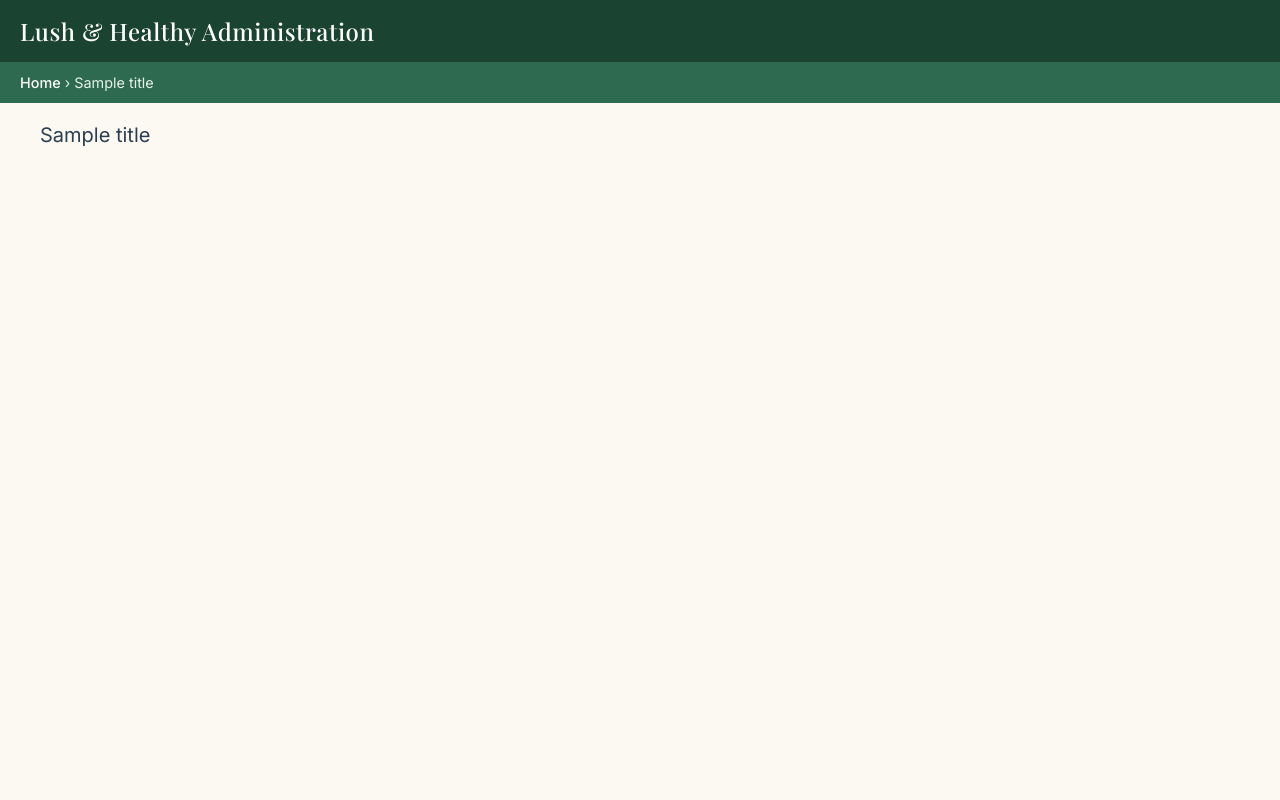
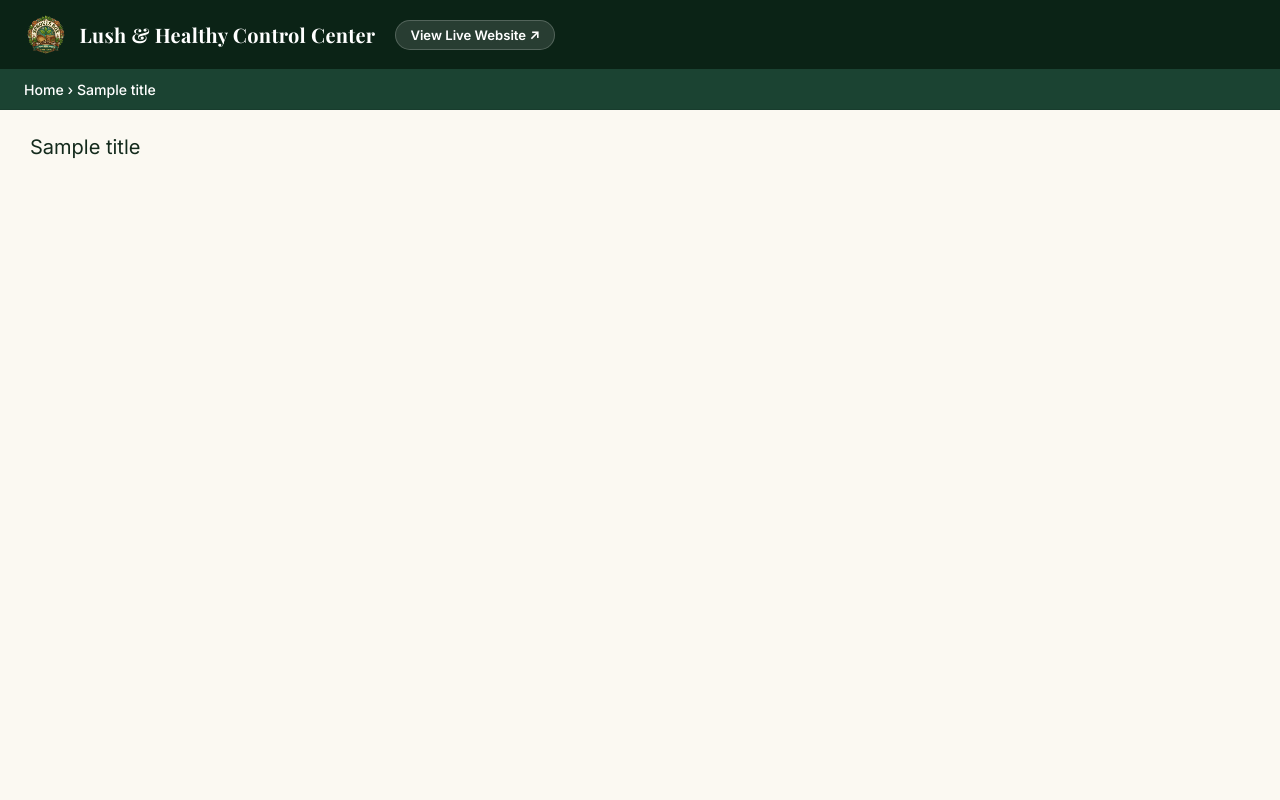
Before and after one commit to Gauthamkrishna121/sprouts_box, a Django app: template frontend/templates/admin/base_site.html in a window 1280 px wide. Run offline with Django 5.2, Linux system fonts and the light colour scheme; the template is opened without the code that fills it: most values are stand-ins (such as "Sample title", 1, 10 or a date in 2020).

Commit message:
feat(admin): redesign Django Admin panel with custom theme, image thumbnails, badges, and dashboard cards

```diff
--- a/frontend/static/css/admin_custom.css
+++ b/frontend/static/css/admin_custom.css
@@ -1,94 +1,239 @@
-/* Override default Django Admin CSS variables with our earthy green theme */
+/* Sprouts Box Custom Admin Theme */
 :root {
-    --primary: #1a4332;
+    --primary: #1b4332;
     --secondary: #2d6a4f;
-    --accent: #1b4332;
-    --primary-fg: #fff;
+    --dark: #0b2316;
+    --accent-light: #e8f3ec;
+    --border-color: #ece8df;
 
-    --body-fg: #2c3e50;
+    --body-fg: #132a1c;
     --body-bg: #fbf9f2;
     --body-quiet-color: #5a6c7d;
-    --body-loud-color: #1a4332;
+    --body-loud-color: #1b4332;
 
-    --header-color: #fff;
-    --header-branding-color: #fff;
-    --header-bg: #1a4332;
-    --header-link-color: #ffffff;
+    --header-bg: #0b2316;
+    --header-color: #ffffff;
+    --header-link-color: #e8f3ec;
 
-    --breadcrumbs-fg: #e6f2e8;
+    --breadcrumbs-bg: #1b4332;
+    --breadcrumbs-fg: #ffffff;
     --breadcrumbs-link-fg: #ffffff;
-    --breadcrumbs-bg: #2d6a4f;
 
-    --link-fg: #2d6a4f;
-    --link-hover-color: #1a4332;
-    --link-selected-fg: #1a4332;
+    --link-fg: #1b4332;
+    --link-hover-color: #2d6a4f;
+    --link-selected-fg: #1b4332;
 
-    --hairline-color: #e6f2e8;
-    --border-color: #d8f3dc;
+    --hairline-color: #ece8df;
+    --selected-bg: #e8f3ec;
+    --selected-row: #e8f3ec;
 
-    --error-fg: #e74c3c;
-    --message-success-bg: #d8f3dc;
-    --message-warning-bg: #ffffe0;
-    --message-error-bg: #ffbaba;
-
-    --darkened-bg: #f0f5f1;
-    --selected-bg: #e6f2e8;
-    --selected-row: #e6f2e8;
-
-    --button-fg: #fff;
-    --button-bg: #2d6a4f;
-    --button-hover-bg: #1a4332;
-    --default-button-bg: #1a4332;
-    --default-button-hover-bg: #143d2c;
-    --close-button-bg: #5a6c7d;
-    --close-button-hover-bg: #2c3e50;
-    --delete-button-bg: #ba2121;
-    --delete-button-hover-bg: #a41515;
-
-    --object-tools-fg: #fff;
-    --object-tools-bg: #2d6a4f;
-    --object-tools-hover-bg: #1a4332;
+    --button-fg: #ffffff;
+    --button-bg: #1b4332;
+    --button-hover-bg: #2d6a4f;
+    --default-button-bg: #1b4332;
+    --default-button-hover-bg: #2d6a4f;
 }
 
 body {
-    font-family: 'Inter', -apple-system, BlinkMacSystemFont, "Segoe UI", Roboto, Helvetica, Arial, sans-serif;
+    font-family: 'Inter', sans-serif;
+    background-color: var(--body-bg);
+    color: var(--body-fg);
 }
 
+/* Admin Header Branding */
 #header {
-    padding: 15px 20px;
-    box-shadow: 0 4px 10px rgba(0,0,0,0.1);
+    background: var(--header-bg);
+    padding: 12px 24px;
+    box-shadow: 0 4px 15px rgba(0, 0, 0, 0.15);
+    display: flex;
+    align-items: center;
+    justify-content: space-between;
 }
 
-#branding h1 {
-    font-family: 'Playfair Display', serif;
-    font-weight: 600;
-    letter-spacing: 0.5px;
-    font-size: 1.5rem;
+.admin-branding-wrap {
+    display: flex;
+    align-items: center;
+    gap: 20px;
 }
 
-#branding h1 a, #branding h1 a:link, #branding h1 a:visited {
-    color: var(--header-branding-color) !important;
+.admin-logo-link {
+    display: flex;
+    align-items: center;
+    gap: 12px;
+    text-decoration: none !important;
 }
 
-div.breadcrumbs {
-    padding: 12px 20px;
-    font-size: 0.9rem;
+.admin-logo-img {
+    height: 45px;
+    width: auto;
+    object-fit: contain;
 }
 
-.module h2, .module caption, .inline-group h2 {
-    background: var(--primary);
-    color: var(--primary-fg);
-    font-family: 'Inter', sans-serif;
+.admin-title-text {
+    font-family: 'Playfair Display', serif;
+    font-size: 1.25rem;
+    font-weight: 700;
+    color: #ffffff;
+    letter-spacing: 0.3px;
+}
+
+.live-site-badge {
+    background-color: rgba(255, 255, 255, 0.12);
+    color: #ffffff !important;
+    padding: 6px 14px;
+    border-radius: 20px;
+    font-size: 0.82rem;
+    font-weight: 600;
+    text-decoration: none !important;
+    transition: all 0.2s ease;
+    border: 1px solid rgba(255, 255, 255, 0.2);
+}
+
+.live-site-badge:hover {
+    background-color: #1b4332;
+    border-color: #1b4332;
+    transform: translateY(-1px);
+}
+
+#user-tools {
+    font-size: 0.85rem;
     font-weight: 500;
 }
 
-a:link, a:visited {
-    font-weight: 500;
+#user-tools a {
+    color: rgba(255, 255, 255, 0.85) !important;
+    text-decoration: none;
 }
 
-/* Custom Sidebar Styles */
+#user-tools a:hover {
+    color: #ffffff !important;
+    text-decoration: underline;
+}
+
+/* Breadcrumbs Bar */
+div.breadcrumbs {
+    background: var(--breadcrumbs-bg);
+    padding: 12px 24px;
+    font-size: 0.88rem;
+    font-weight: 500;
+    box-shadow: inset 0 -1px 0 rgba(0,0,0,0.1);
+}
+
+div.breadcrumbs a {
+    color: #ffffff !important;
+}
+
+/* Main Content & Modules */
+#content {
+    padding: 25px 30px;
+}
+
+.module {
+    border-radius: 12px;
+    overflow: hidden;
+    box-shadow: 0 4px 15px rgba(0, 0, 0, 0.04);
+    border: 1px solid var(--border-color);
+    background: #ffffff;
+    margin-bottom: 25px;
+}
+
+.module h2, .module caption {
+    background: var(--primary);
+    color: #ffffff;
+    font-family: 'Inter', sans-serif;
+    font-size: 0.95rem;
+    font-weight: 600;
+    padding: 12px 18px;
+    letter-spacing: 0.3px;
+}
+
+/* Tables & Change Lists */
+#changelist {
+    border-radius: 12px;
+    overflow: hidden;
+    background: #ffffff;
+    border: 1px solid var(--border-color);
+    box-shadow: 0 4px 15px rgba(0,0,0,0.04);
+}
+
+#changelist table {
+    width: 100%;
+    border-collapse: collapse;
+}
+
+#changelist table thead th {
+    background: #f7f5ee;
+    color: var(--primary);
+    font-weight: 600;
+    font-size: 0.85rem;
+    padding: 12px 16px;
+    border-bottom: 2px solid var(--border-color);
+    text-transform: uppercase;
+    letter-spacing: 0.4px;
+}
+
+#changelist table tbody td, #changelist table tbody th {
+    padding: 12px 16px;
+    font-size: 0.9rem;
+    border-bottom: 1px solid var(--hairline-color);
+    vertical-align: middle;
+}
+
+#changelist table tbody tr:hover {
+    background-color: var(--selected-bg);
+}
+
+/* Action Buttons & Tools */
+.button, input[type=submit], input[type=button], .submit-row input, a.button {
+    background: var(--primary) !important;
+    color: #ffffff !important;
+    border-radius: 8px !important;
+    padding: 10px 20px !important;
+    font-weight: 600 !important;
+    font-size: 0.88rem !important;
+    border: none !important;
+    cursor: pointer !important;
+    transition: all 0.2s ease !important;
+    display: inline-flex !important;
+    align-items: center !important;
+    gap: 6px !important;
+    box-shadow: 0 2px 8px rgba(27, 67, 50, 0.2) !important;
+}
+
+.button:hover, input[type=submit]:hover, input[type=button]:hover, .submit-row input:hover, a.button:hover {
+    background: var(--secondary) !important;
+    transform: translateY(-1px) !important;
+    box-shadow: 0 4px 12px rgba(27, 67, 50, 0.3) !important;
+}
+
+.deletelink, .deletelink-box a {
+    background: #dc3545 !important;
+}
+
+.deletelink:hover, .deletelink-box a:hover {
+    background: #bd2130 !important;
+}
+
+/* Form Controls & Inputs */
+input[type=text], input[type=password], input[type=email], input[type=number], input[type=url], textarea, select {
+    border-radius: 8px;
+    border: 1px solid var(--border-color);
+    padding: 9px 14px;
+    font-family: 'Inter', sans-serif;
+    font-size: 0.9rem;
+    outline: none;
+    transition: border 0.2s ease, box-shadow 0.2s ease;
+    background-color: #ffffff;
+}
+
+input[type=text]:focus, textarea:focus, select:focus {
+    border-color: var(--primary);
+    box-shadow: 0 0 0 3px rgba(27, 67, 50, 0.12);
+}
+
+/* Custom Sidebar Styling */
 .custom-sidebar {
-    padding: 20px 15px;
+    padding: 20px 14px;
 }
 
 .sidebar-section {
--- a/frontend/templates/admin/base_site.html
+++ b/frontend/templates/admin/base_site.html
@@ -1,15 +1,21 @@
 {% extends "admin/base.html" %}
 
-{% block title %}{{ title }} | Lush & Healthy Admin{% endblock %}
+{% block title %}{{ title }} | Sprouts Box Admin{% endblock %}
 
 {% block extrastyle %}
 {{ block.super }}
 <link rel="preconnect" href="https://fonts.googleapis.com">
 <link rel="preconnect" href="https://fonts.gstatic.com" crossorigin>
-<link href="https://fonts.googleapis.com/css2?family=Inter:wght@400;500;600&family=Playfair+Display:wght@500;600;700&display=swap" rel="stylesheet">
+<link href="https://fonts.googleapis.com/css2?family=Inter:wght@400;500;600;700&family=Playfair+Display:wght@600;700&display=swap" rel="stylesheet">
 <link rel="stylesheet" type="text/css" href="/static/css/admin_custom.css">
 {% endblock %}
 
 {% block branding %}
-<h1 id="site-name"><a href="{% url 'admin:index' %}">Lush & Healthy Administration</a></h1>
+<div class="admin-branding-wrap">
+    <a href="{% url 'admin:index' %}" class="admin-logo-link">
+        <img src="/static/plugin/images/logo.png" alt="Sprouts Box Logo" class="admin-logo-img" onerror="this.src='https://placehold.co/120x40/1B4332/FFFFFF?text=Sprouts+Box'">
+        <span class="admin-title-text">Lush &amp; Healthy Control Center</span>
+    </a>
+    <a href="{% url 'store:home' %}" target="_blank" class="live-site-badge">View Live Website ↗</a>
+</div>
 {% endblock %}
```
Also changed, not shown: other parts of frontend/static/css/admin_custom.css (+42 -39 lines), backend/store/admin.py (+28 -3 lines).
